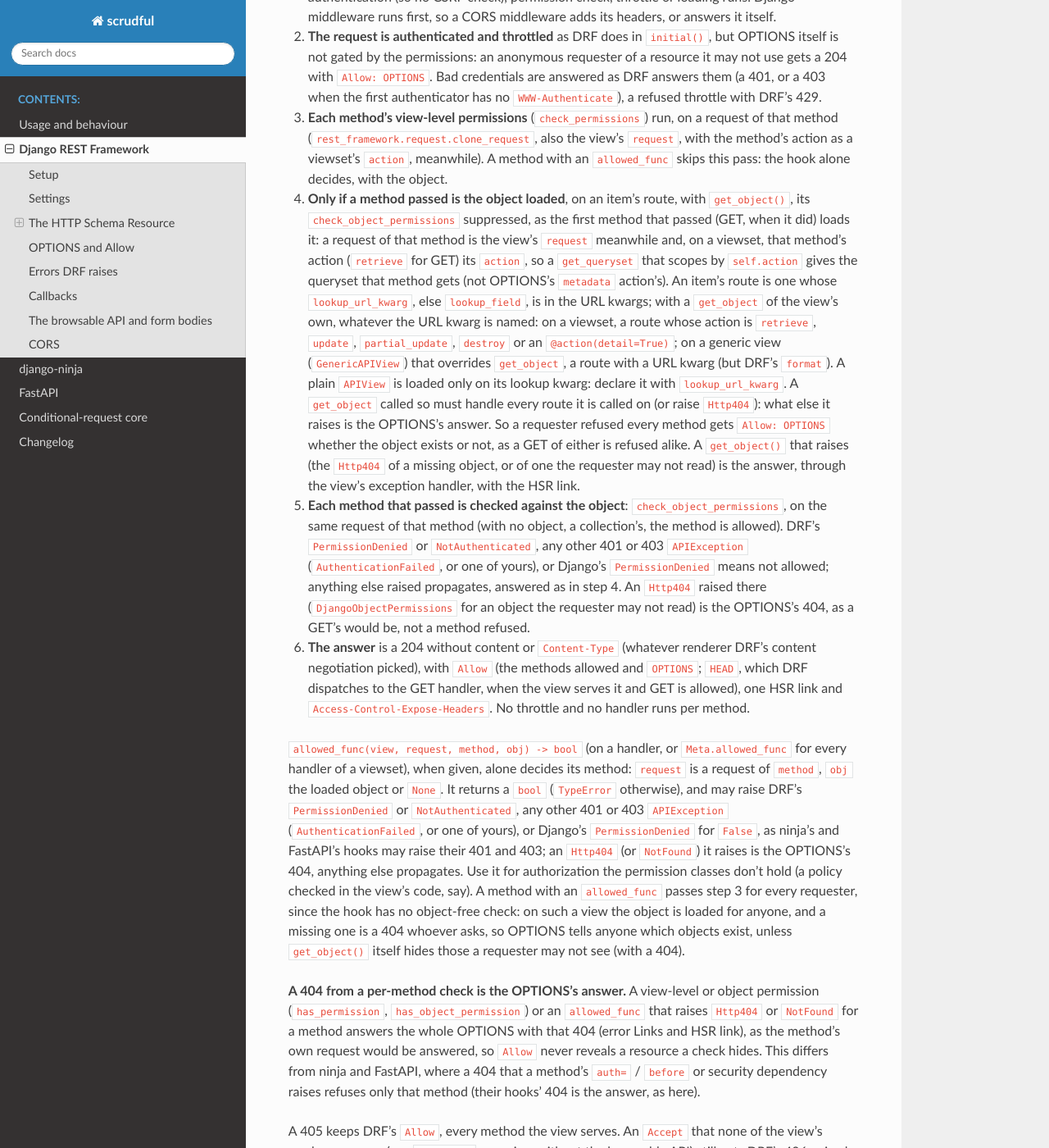
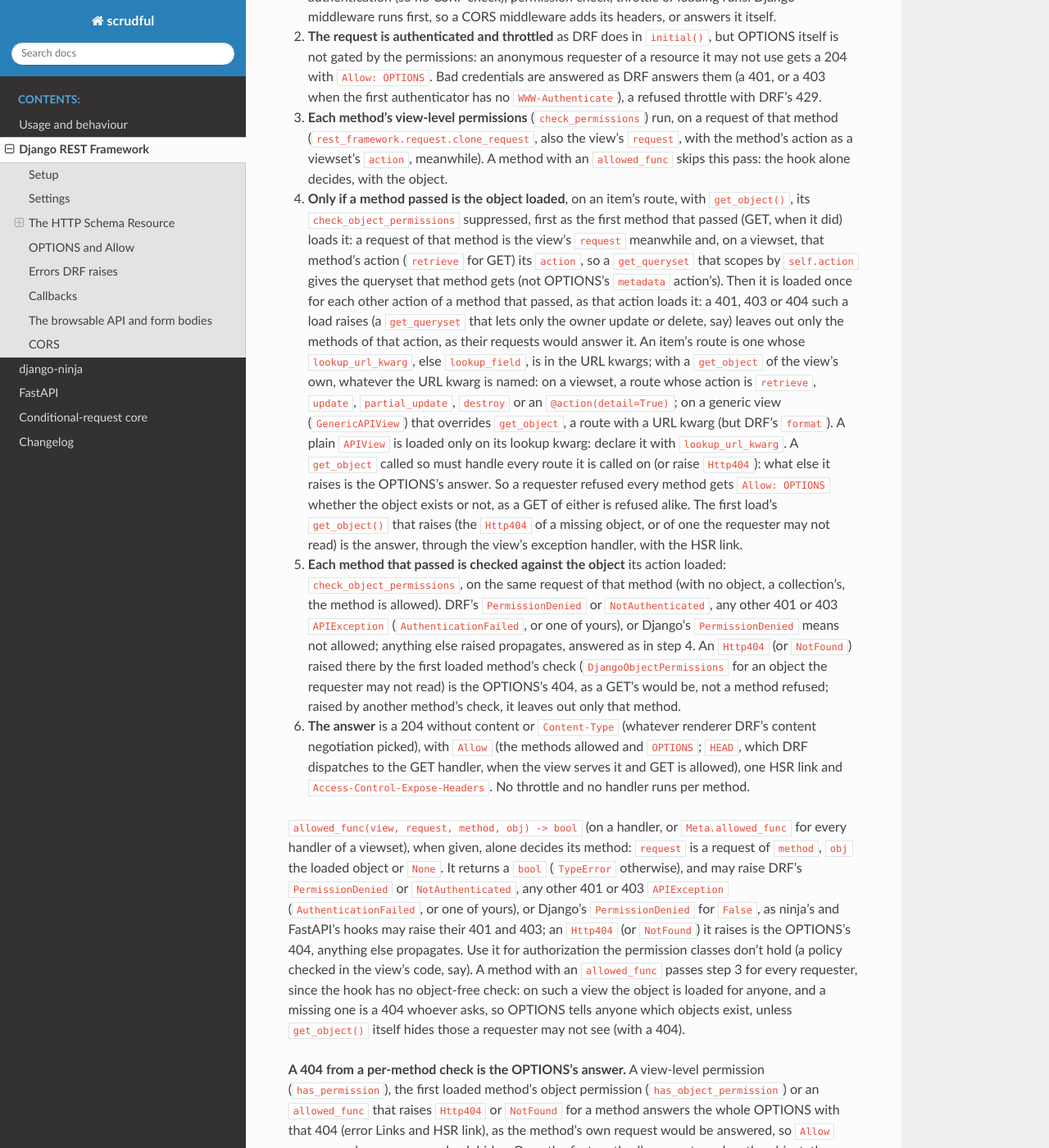
Before and after one commit to mimotoai/scrudful, a Sphinx documentation site: the page built from docs/source/rest_framework.rst, in a window 1280 px wide and 1400 px high, scrolled down 5692 px. Shown: the whole window at 82% size. Built offline with Sphinx 7.4.7 and the Read the Docs theme 3.1.0, drawn with Linux system fonts in a browser that asks for light colours; some of the changed text lies outside the part shown.

Commit message:
mr10 r2 C2: SF2: OPTIONS loads the object once per action of the methods that passed
A queryset scoped by action that hides the object from PUT, PATCH or
DELETE now leaves those methods out of Allow. The first load's Http404
is still the OPTIONS's answer; another action's 401, 403 or 404, and
another method's object check 404, refuse only those methods.

Claude-Session: https://claude.ai/code/session_01SAZeWv3jW9kYJFL415oZPV

```diff
--- a/docs/source/rest_framework.rst
+++ b/docs/source/rest_framework.rst
@@ -329,12 +329,16 @@ With ``ScrudfulMetadata`` installed, OPTIONS is answered in this order:
    meanwhile). A method with an ``allowed_func`` skips this pass: the hook
    alone decides, with the object.
 4. **Only if a method passed is the object loaded**, on an item's route, with
-   ``get_object()``, its ``check_object_permissions`` suppressed, as the first
-   method that passed (GET, when it did) loads it: a request of that method is
-   the view's ``request`` meanwhile and, on a viewset, that method's action
-   (``retrieve`` for GET) its ``action``, so a ``get_queryset`` that scopes by
-   ``self.action`` gives the queryset that method gets (not OPTIONS's
-   ``metadata`` action's). An item's route is one whose ``lookup_url_kwarg``,
+   ``get_object()``, its ``check_object_permissions`` suppressed, first as the
+   first method that passed (GET, when it did) loads it: a request of that
+   method is the view's ``request`` meanwhile and, on a viewset, that method's
+   action (``retrieve`` for GET) its ``action``, so a ``get_queryset`` that
+   scopes by ``self.action`` gives the queryset that method gets (not
+   OPTIONS's ``metadata`` action's). Then it is loaded once for each other
+   action of a method that passed, as that action loads it: a 401, 403 or 404
+   such a load raises (a ``get_queryset`` that lets only the owner update or
+   delete, say) leaves out only the methods of that action, as their requests
+   would answer it. An item's route is one whose ``lookup_url_kwarg``,
    else ``lookup_field``, is in the URL kwargs; with a ``get_object`` of the
    view's own, whatever the URL kwarg is named: on a viewset, a route whose
    action is ``retrieve``, ``update``, ``partial_update``, ``destroy`` or an
@@ -345,20 +349,20 @@ With ``ScrudfulMetadata`` installed, OPTIONS is answered in this order:
    it is called on (or raise ``Http404``): what else it raises is the
    OPTIONS's answer. So a requester refused every method gets ``Allow:
    OPTIONS`` whether the object exists or not, as a GET of either is refused
-   alike. A ``get_object()`` that raises (the ``Http404`` of a missing object,
-   or of one the requester
-   may not read) is the answer, through the view's exception handler, with
-   the HSR link.
-5. **Each method that passed is checked against the object**:
-   ``check_object_permissions``, on the same request of that method (with no
-   object, a collection's, the method is allowed). DRF's ``PermissionDenied``
-   or ``NotAuthenticated``, any other 401 or 403 ``APIException``
-   (``AuthenticationFailed``, or one of yours), or Django's
+   alike. The first load's ``get_object()`` that raises (the ``Http404`` of a
+   missing object, or of one the requester may not read) is the answer,
+   through the view's exception handler, with the HSR link.
+5. **Each method that passed is checked against the object** its action
+   loaded: ``check_object_permissions``, on the same request of that method
+   (with no object, a collection's, the method is allowed). DRF's
+   ``PermissionDenied`` or ``NotAuthenticated``, any other 401 or 403
+   ``APIException`` (``AuthenticationFailed``, or one of yours), or Django's
    ``PermissionDenied`` means not allowed; anything else raised propagates,
-   answered as in step 4. An ``Http404`` raised there
-   (``DjangoObjectPermissions`` for an object the
+   answered as in step 4. An ``Http404`` (or ``NotFound``) raised there by the
+   first loaded method's check (``DjangoObjectPermissions`` for an object the
    requester may not read) is the OPTIONS's 404, as a GET's would be, not a
-   method refused.
+   method refused; raised by another method's check, it leaves out only that
+   method.
 6. **The answer** is a 204 without content or ``Content-Type`` (whatever
    renderer DRF's content negotiation picked), with ``Allow`` (the methods
    allowed and ``OPTIONS``; ``HEAD``, which DRF dispatches to the GET handler,
@@ -382,11 +386,14 @@ is loaded for anyone, and a missing one is a 404 whoever asks, so OPTIONS tells
 anyone which objects exist, unless ``get_object()`` itself hides those a
 requester may not see (with a 404).
 
-**A 404 from a per-method check is the OPTIONS's answer.** A view-level or
-object permission (``has_permission``, ``has_object_permission``) or an
-``allowed_func`` that raises ``Http404`` or ``NotFound`` for a method answers
-the whole OPTIONS with that 404 (error Links and HSR link), as the method's own
-request would be answered, so ``Allow`` never reveals a resource a check hides.
+**A 404 from a per-method check is the OPTIONS's answer.** A view-level
+permission (``has_permission``), the first loaded method's object permission
+(``has_object_permission``) or an ``allowed_func`` that raises ``Http404`` or
+``NotFound`` for a method answers the whole OPTIONS with that 404 (error Links
+and HSR link), as the method's own request would be answered, so ``Allow``
+never reveals a resource a check hides. Once the first method's request
+reaches the object, the object permission of another method raising it, or
+that method's own load, leaves out only that method.
 This differs from ninja and FastAPI, where a 404 that a method's ``auth=`` /
 ``before`` or security dependency raises refuses only that method (their hooks'
 404 is the answer, as here).
```
Also changed, not shown: CHANGELOG.rst (+14 -7 lines), 2 other files.
